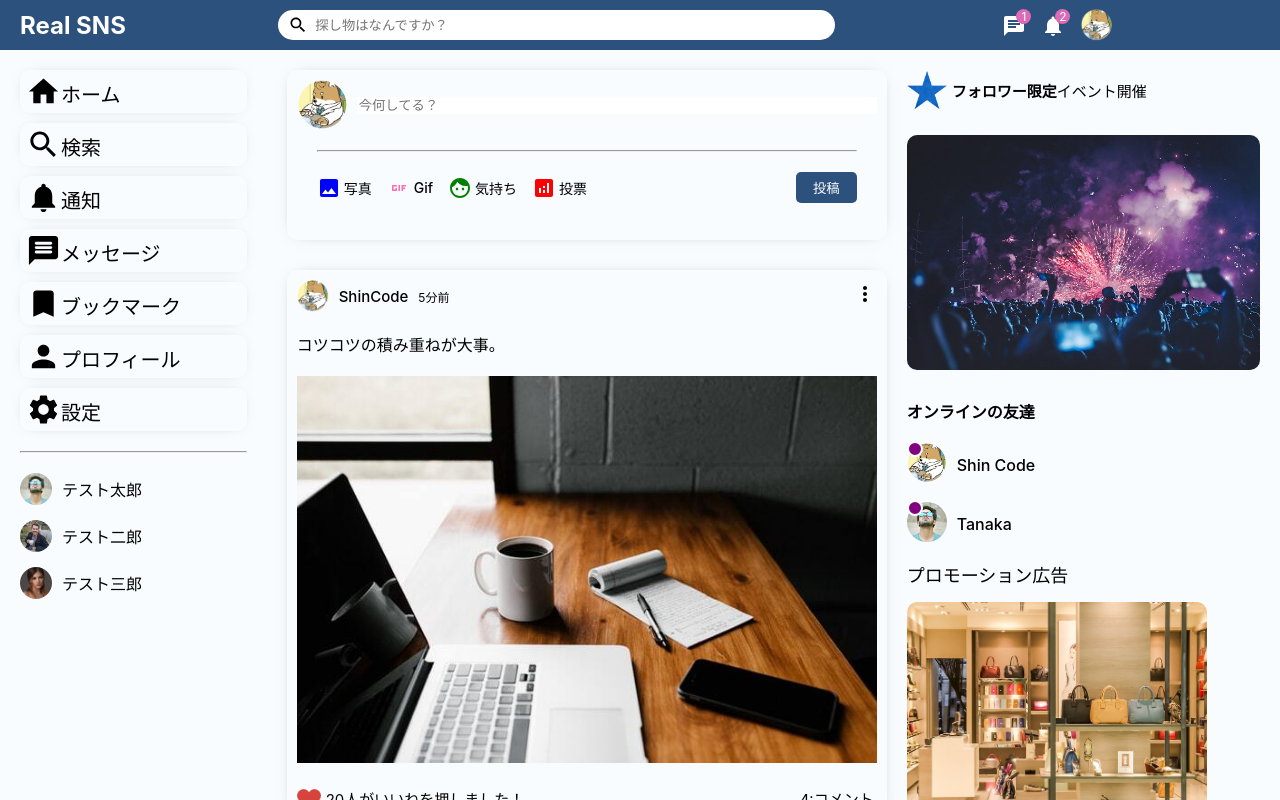
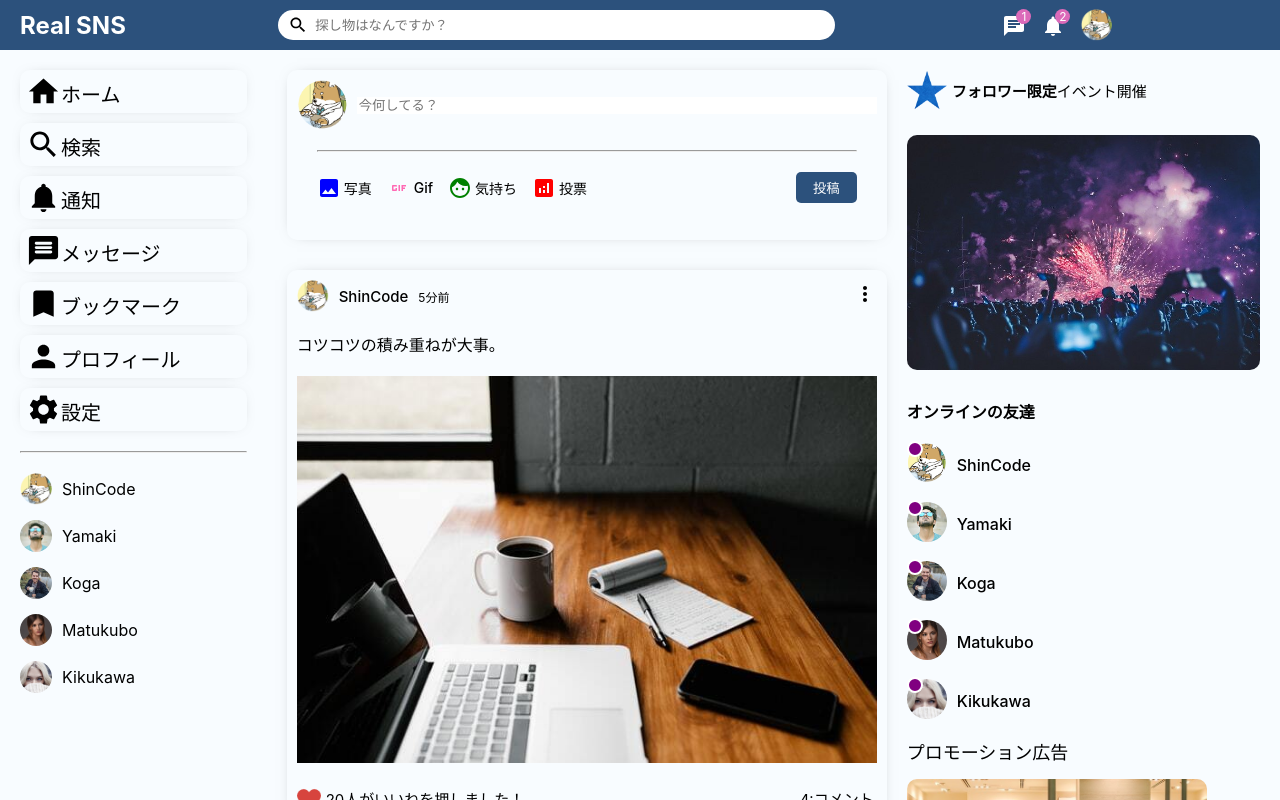
Before and after one commit to worldwideweb13/sns-demo-app-front, a React (Create React App) app: page / in a window 1280 px wide. Shown: the top 800 px of the page. Built offline with nearby package versions, Linux system fonts and the light colour scheme.

Commit message:
:sparkles: Rightbarのオンラインの友達 &  Sidebarの友達 のダミーデータ更新 #19

```diff
--- a/package.json
+++ b/package.json
@@ -20,7 +20,8 @@
     "react-scripts": "5.0.1",
     "styled-components": "^5.3.5",
     "typescript": "^4.6.4",
-    "web-vitals": "^2.1.4"
+    "web-vitals": "^2.1.4",
+    "webpack": "^5.72.1"
   },
   "scripts": {
     "start": "react-scripts start",
--- /dev/null
+++ b/src/components/closeFriend/CloseFriend.tsx
@@ -0,0 +1,28 @@
+import React from "react";
+import styled from "styled-components";
+import { BaseProfImg } from "../style/mixin";
+import { IUser } from "../../dummyData";
+
+interface UserProps {
+  user: IUser;
+}
+
+export const CloseFriend: React.FC<UserProps> = (props) => {
+  return (
+    <SidebarFriend>
+      <SidebarFriendImg src={props.user.profilePicture} />
+      <SidebarFriendName>{props.user.username}</SidebarFriendName>
+    </SidebarFriend>
+  );
+};
+
+const SidebarFriend = styled.li({
+  display: "flex",
+  alignItems: "center",
+  marginBottom: "15px",
+});
+const SidebarFriendImg = styled.img({
+  [`${BaseProfImg}`]: {},
+  marginRight: "10px",
+});
+const SidebarFriendName = styled.span({});
--- /dev/null
+++ b/src/components/online/Online.tsx
@@ -0,0 +1,50 @@
+import React from "react";
+import styled from "styled-components";
+import { IUser } from "../../dummyData";
+
+interface UserProps {
+  user: IUser;
+}
+
+const Online: React.FC<UserProps> = (props) => {
+  return (
+    <RightbarFriend>
+      <RightbarProfileImgContainer>
+        <RightbarProfileImg src={props.user.profilePicture} />
+        <RightbarOnline></RightbarOnline>
+      </RightbarProfileImgContainer>
+      <RightbarUsername>{props.user.username}</RightbarUsername>
+    </RightbarFriend>
+  );
+};
+
+export default Online;
+
+const RightbarFriend = styled.li({
+  display: "flex",
+  alignItems: "center",
+  marginBottom: "15px",
+});
+const RightbarProfileImgContainer = styled.div({
+  marginRight: "10px",
+  position: "relative",
+});
+const RightbarProfileImg = styled.img({
+  width: "40px",
+  height: "40px",
+  borderRadius: "50%",
+  objectFit: "cover",
+});
+const RightbarUsername = styled.span({
+  fontWeight: 550,
+});
+const RightbarOnline = styled.span({
+  backgroundColor: "purple",
+  position: "absolute",
+  width: "12px",
+  height: "12px",
+  borderRadius: "50%",
+  top: "-2px",
+  left: 0,
+  border: "2px solid white",
+});
--- a/src/components/rightbar/Rightbar.tsx
+++ b/src/components/rightbar/Rightbar.tsx
@@ -1,5 +1,6 @@
-import React from "react";
 import styled from "styled-components";
+import { Users } from "../../dummyData";
+import Online from "../online/Online";
 
 const Rightbar: React.FC = () => {
   return (
@@ -14,20 +15,9 @@ const Rightbar: React.FC = () => {
         <EventImg src="assets/event.jpeg" />
         <RightbarTitle>オンラインの友達</RightbarTitle>
         <RightbarFriendList>
-          <RightbarFriend>
-            <RightbarProfileImgContainer>
-              <RightbarProfileImg src="assets/person/1.jpeg" />
-              <RightbarOnline></RightbarOnline>
-            </RightbarProfileImgContainer>
-            <RightbarUsername>Shin Code</RightbarUsername>
-          </RightbarFriend>
-          <RightbarFriend>
-            <RightbarProfileImgContainer>
-              <RightbarProfileImg src="assets/person/2.jpeg" />
-              <RightbarOnline></RightbarOnline>
-            </RightbarProfileImgContainer>
-            <RightbarUsername>Tanaka</RightbarUsername>
-          </RightbarFriend>
+          {Users.map((user) => (
+            <Online user={user} key={user.id as React.Key} />
+          ))}
         </RightbarFriendList>
         <PromotionTitle>プロモーション広告</PromotionTitle>
         <RightbarPromotionImg src="assets/promotion/promotion1.jpeg" />
@@ -76,34 +66,6 @@ const RightbarFriendList = styled.ul({
   margin: 0,
   listStyle: "none",
 });
-const RightbarFriend = styled.li({
-  display: "flex",
-  alignItems: "center",
-  marginBottom: "15px",
-});
-const RightbarProfileImgContainer = styled.div({
-  marginRight: "10px",
-  position: "relative",
-});
-const RightbarProfileImg = styled.img({
-  width: "40px",
-  height: "40px",
-  borderRadius: "50%",
-  objectFit: "cover",
-});
-const RightbarUsername = styled.span({
-  fontWeight: 550,
-});
-const RightbarOnline = styled.span({
-  backgroundColor: "purple",
-  position: "absolute",
-  width: "12px",
-  height: "12px",
-  borderRadius: "50%",
-  top: "-2px",
-  left: 0,
-  border: "2px solid white",
-});
 
 const PromotionTitle = styled.p({
   fontSize: "18px",
--- a/src/components/sidebar/Sidebar.tsx
+++ b/src/components/sidebar/Sidebar.tsx
@@ -1,4 +1,4 @@
-import React from "react";
+import React, { ReactNode } from "react";
 import styled, { css } from "styled-components";
 import {
   Home,
@@ -9,7 +9,8 @@ import {
   Person,
   Settings,
 } from "@mui/icons-material";
-import { BaseProfImg } from "../style/mixin";
+import { CloseFriend } from "../closeFriend/CloseFriend";
+import { Users } from "../../dummyData";
 
 const Sidebar: React.FC = () => {
   return (
@@ -47,18 +48,9 @@ const Sidebar: React.FC = () => {
         </SidebarList>
         <SidebarHr />
         <SidebarFriendList>
-          <SidebarFriend>
-            <SidebarFriendImg src="assets/person/2.jpeg" />
-            <SidebarFriendName>テスト太郎</SidebarFriendName>
-          </SidebarFriend>
-          <SidebarFriend>
-            <SidebarFriendImg src="assets/person/3.jpeg" />
-            <SidebarFriendName>テスト二郎</SidebarFriendName>
-          </SidebarFriend>
-          <SidebarFriend>
-            <SidebarFriendImg src="assets/person/4.jpeg" />
-            <SidebarFriendName>テスト三郎</SidebarFriendName>
-          </SidebarFriend>
+          {Users.map((user) => (
+            <CloseFriend user={user} key={user.id as React.Key} />
+          ))}
         </SidebarFriendList>
       </SidebarWrapper>
     </SidebarComponent>
@@ -135,13 +127,3 @@ const SidebarFriendList = styled.ul({
   margin: 0,
   listStyle: "none",
 });
-const SidebarFriend = styled.li({
-  display: "flex",
-  alignItems: "center",
-  marginBottom: "15px",
-});
-const SidebarFriendImg = styled.img({
-  [`${BaseProfImg}`]: {},
-  marginRight: "10px",
-});
-const SidebarFriendName = styled.span({});
```
Also changed, not shown: 1 other file (tests, documents, lock files or other folders).
